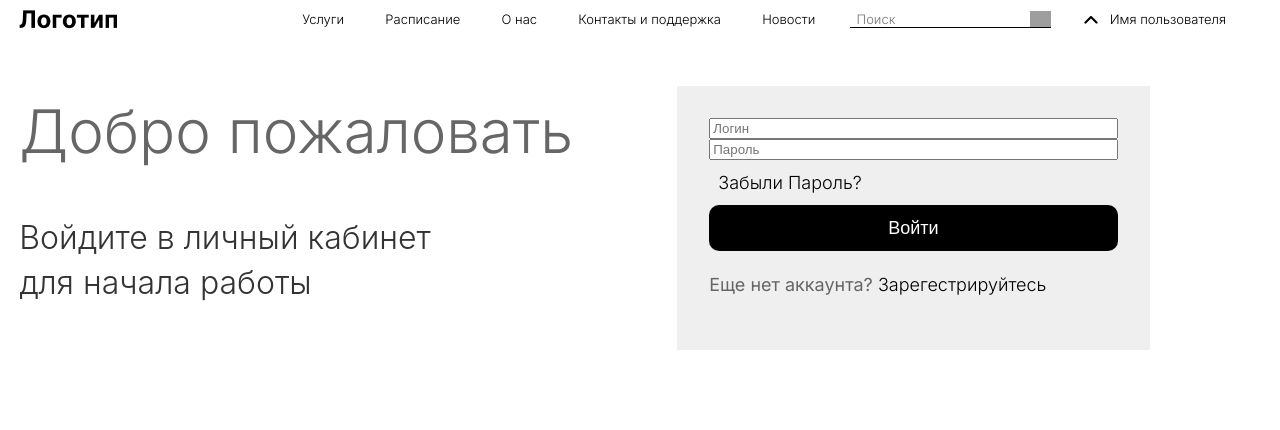
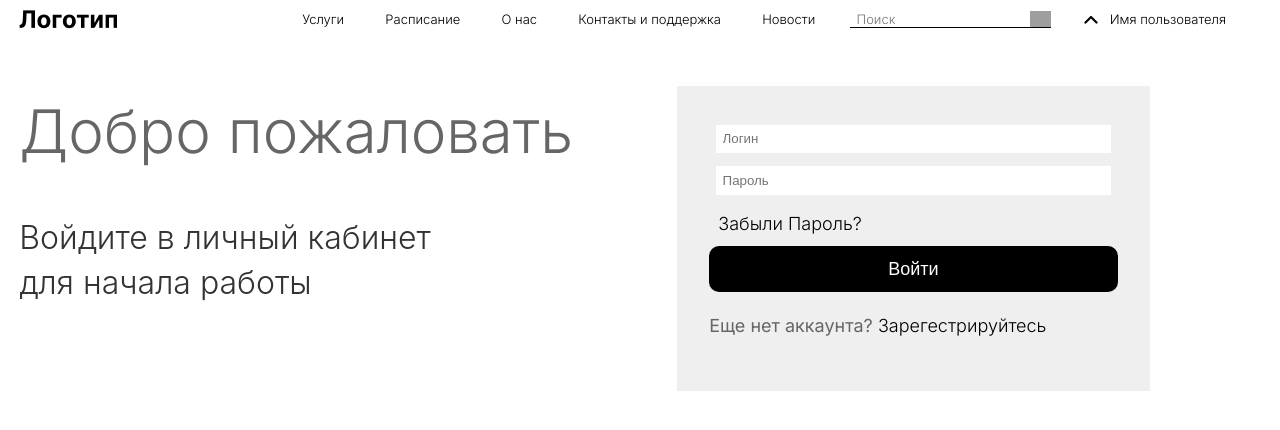
Before and after one commit to qramona/RiivSherr, a React (Vite) app: page /#/ in a window 1280 px wide. Shown: the top 430 px of the page. Built offline with nearby package versions, Linux system fonts and the light colour scheme; grey boxes are pictures that could not be loaded.

Commit message:
Auth.css borders were fixed

```diff
--- a/package.json
+++ b/package.json
@@ -1,6 +1,6 @@
 {
   "name": "module-arc",
-  "homepage": "https://qramona.github.io/RiivSherr/",
+  "homepage": "https://qramona.github.io/RiivSherr",
   "private": true,
   "version": "0.0.0",
   "type": "module",
--- a/src/modules/auth/Auth.css
+++ b/src/modules/auth/Auth.css
@@ -1,5 +1,10 @@
 .Auth{
 
+}
+.Auth__form>input{
+    border: none;
+    padding: 0.5em;
+    margin: 0.5em;
 }
 .Auth__wrapper{
     display: flex;
```
